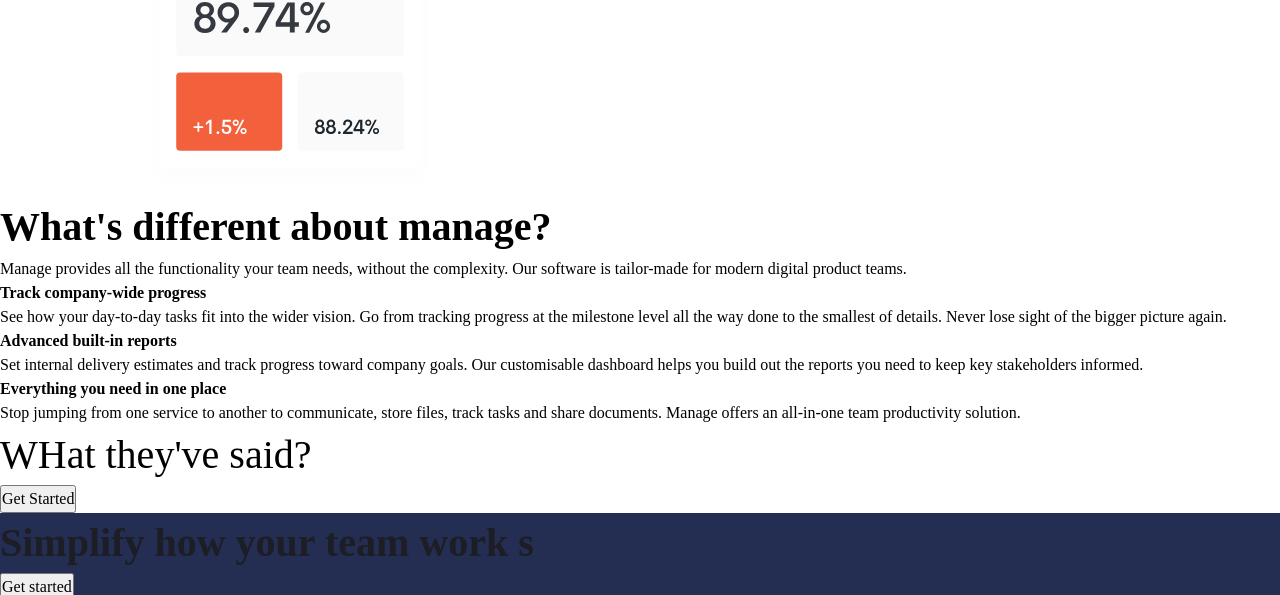
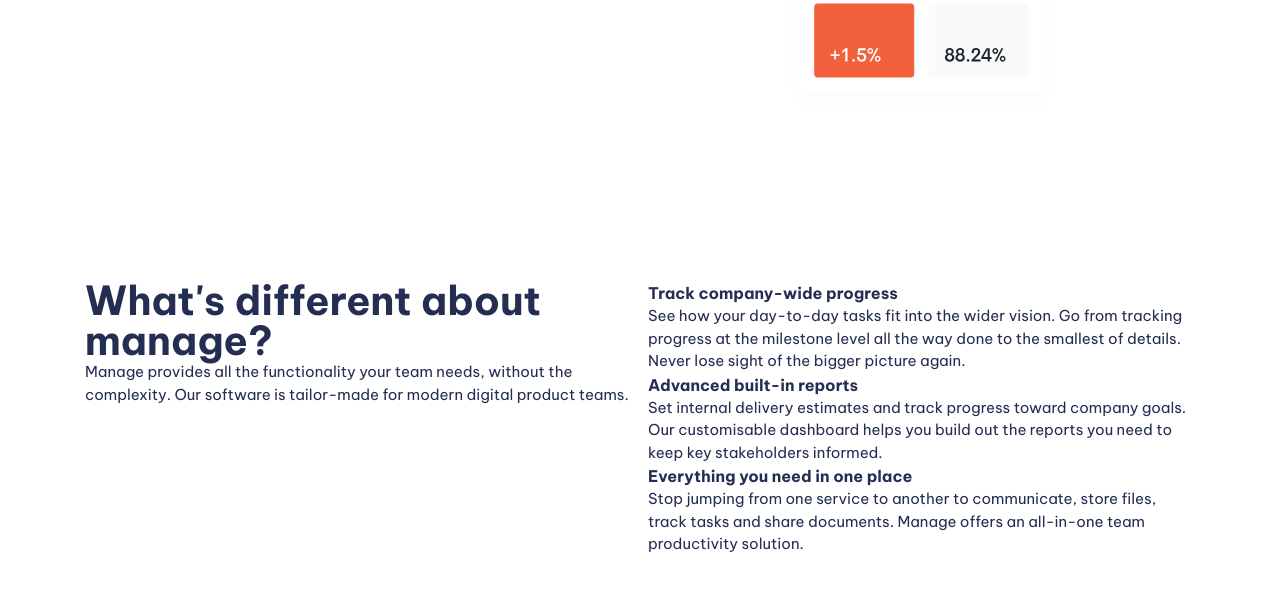
Before and after one commit to SubashJirel/Landing-Page, a website built with Vite: page index.html in a window 1280 px wide. Shown: the part 636-1231 px from the top of the page. Built offline with nearby package versions, Linux system fonts and the light colour scheme.

Commit message:
done the general styling and did button css

```diff
--- a/index.html
+++ b/index.html
@@ -31,7 +31,7 @@
       </div>
     </header>
     <main>
-      <section>
+      <section class="padding-block-900">
         <div class="container">
           <div class="even-columns">
             <div>
@@ -50,7 +50,7 @@
           </div>
         </div>
       </section>
-      <section>
+      <section class="padding-block-900">
         <div class="container">
           <div class="even-columns">
             <div>
@@ -97,13 +97,13 @@
           </div>
         </div>
       </section>
-      <section class="carousel">
-        <h2 class="fs-secondary-heading">WHat they've said?</h2>
+      <section class="carousel | padding-block-700">
+        <h2 class="fs-secondary-heading fw-bold">What they've said?</h2>
         <!-- Carousel here -->
         <button class="button">Get Started</button>
       </section>
       <!-- cta: call to action -->
-      <section class="cst | bg-primary-400 text-neutral-100">
+      <section class="cst | bg-accent-400 text-neutral-100 padding-block-700">
         <div class="container">
           <div class="even-columns">
             <div>
@@ -118,7 +118,7 @@
         </div>
       </section>
     </main>
-    <footer class="bg-neutral-900 text-neutral-100">
+    <footer class="bg-neutral-900 text-neutral-100 padding-block-700">
       <div class="container">
         <div class="even-columns">
           <div>
--- a/main.js
+++ /dev/null
@@ -1,24 +0,0 @@
-import './style.css'
-import javascriptLogo from './javascript.svg'
-import viteLogo from '/vite.svg'
-import { setupCounter } from './counter.js'
-
-document.querySelector('#app').innerHTML = `
-  <div>
-    <a href="https://vitejs.dev" target="_blank">
-      <img src="${viteLogo}" class="logo" alt="Vite logo" />
-    </a>
-    <a href="https://developer.mozilla.org/en-US/docs/Web/JavaScript" target="_blank">
-      <img src="${javascriptLogo}" class="logo vanilla" alt="JavaScript logo" />
-    </a>
-    <h1>Hello Vite!</h1>
-    <div class="card">
-      <button id="counter" type="button"></button>
-    </div>
-    <p class="read-the-docs">
-      Click on the Vite logo to learn more
-    </p>
-  </div>
-`
-
-setupCounter(document.querySelector('#counter'))
--- a/style.css
+++ b/style.css
@@ -1,11 +1,13 @@
 :root {
+  --clr-accent-500: hsl(12, 60%, 45%);
   --clr-accent-400: hsl(12, 88%, 59%);
+  --clr-accent-300: hsl(12, 88%, 75%);
   --clr-accent-100: hsl(13, 100%, 96%);
 
   --clr-primary-400: hsl(228, 39%, 23%);
 
-  --clr-neutral-100: hsl(232, 12%, 13%);
-  --clr-neutral-900: hsl(0 0% 0%);
+  --clr-neutral-900: hsl(232, 12%, 13%);
+  --clr-neutral-100: hsl(0 0% 100%);
 
   --ff-primary: 'Be Vietnam Pro', sans-serif;
 
@@ -29,6 +31,16 @@
   --fs-secondary-heading: var(--fs-700);
   --fs-nav: var(--fs-500);
   --fs-button: var(--fs-300);
+
+  --size-100: 0.25rem;
+  --size-200: 0.5rem;
+  --size-300: 0.75rem;
+  --size-400: 1rem;
+  --size-500: 1.5rem;
+  --size-600: 2rem;
+  --size-700: 3rem;
+  --size-800: 4rem;
+  --size-900: 5rem;
 }
 
 @media (min-width: 50em) {
@@ -154,9 +166,11 @@ svg {
 
 .fs-primary-heading {
   font-size: var(--fs-primary-heading);
+  line-height: 1.1;
 }
 .fs-secondary-heading {
   font-size: var(--fs-secondary-heading);
+  line-height: 1;
 }
 
 .fs-300 {
@@ -171,3 +185,64 @@ svg {
 .fs-600 {
   font-size: var(--fs-600);
 }
+
+.padding-block-900 {
+  padding-block: var(--size-900);
+}
+.padding-block-700 {
+  padding-block: var(--size-700);
+}
+.container {
+  --max-width: 1110px;
+  --padding: 1rem;
+
+  width: min(var(--max-width), calc(100% - (var(--padding) * 2)));
+  margin-inline: auto; /*left and right*/
+}
+.even-columns {
+  display: grid;
+  gap: 1rem;
+}
+@media (min-width: 50em) {
+  .even-columns {
+    grid-auto-flow: column;
+    grid-auto-columns: 1fr;
+  }
+}
+/* General styling */
+
+body {
+  font-size: var(--fs-body);
+  font-family: var(--ff-body);
+  color: var(--clr-primary-400);
+}
+
+/* button */
+.button {
+  cursor: pointer;
+  text-decoration: none;
+  border: 0;
+  border-radius: 100vmax;
+  padding: 1.25em 2.5em;
+  font-weight: var(--fw-bold);
+  font-size: var(--fs-button);
+  line-height: 1;
+  color: var(--clr-neutral-100);
+  background-color: var(--clr-accent-400);
+  box-shadow: 0 1.125em 1em -1em var(--clr-accent-500);
+}
+.button[data-type='inverted'] {
+  background-color: var(--clr-neutral-100);
+  color: var(--clr-accent-400);
+}
+
+.button:hover,
+.button:focus-visible {
+  background-color: var(--clr-accent-300);
+}
+
+.button[data-type='inverted']:hover,
+.button[data-type='inverted']:focus-visible {
+  background-color: var(--clr-neutral-100);
+  color: var(--clr-accent-300);
+}
```
